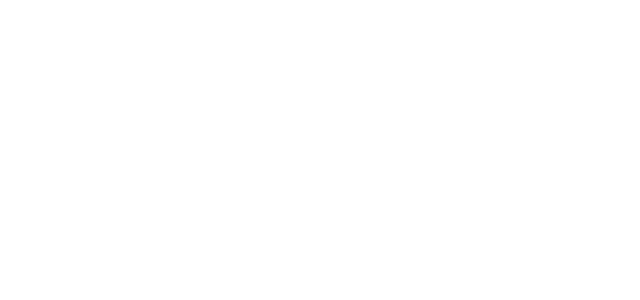
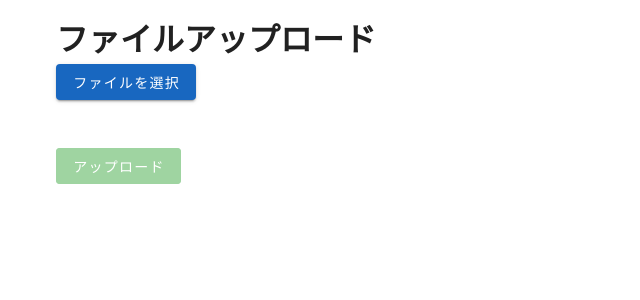
Before and after one commit to same-hack/my-front, a Vue app: page /upload in a window 1280 px wide. Before the commit this address had no page. Shown: the top 300 px of the page, without its empty margins (0-640 px from the left). Built offline with nearby package versions, Linux system fonts and the light colour scheme.

Commit message:
ファイルアップロード

```diff
--- a/src/pages/HomePage.vue
+++ b/src/pages/HomePage.vue
@@ -20,6 +20,10 @@
     <v-btn color="teal darken-2" class="ma-2" to="/my-table">
       My Table List
     </v-btn>
+
+    <v-btn color="deep-purple accent-4" class="ma-2" to="/upload">
+      📁 ファイルアップロード
+    </v-btn>
   </v-container>
 </template>
 
--- /dev/null
+++ b/src/pages/UploadPage.vue
@@ -0,0 +1,86 @@
+<!-- src/pages/UploadPage.vue -->
+<template>
+  <v-container>
+    <h1>ファイルアップロード</h1>
+
+    <!-- ファイル選択ボタン -->
+    <v-btn @click="triggerFileInput" color="primary" class="mb-2">
+      ファイルを選択
+    </v-btn>
+
+    <!-- 実際のファイル選択用 input（非表示） -->
+    <input
+      type="file"
+      ref="fileInput"
+      style="display: none"
+      @change="handleFileChange"
+    />
+
+    <!-- 選択されたファイル名を表示（見た目が崩れないよう常に高さ確保） -->
+    <p style="min-height: 24px">
+      <span v-if="fileName">選択されたファイル: {{ fileName }}</span>
+    </p>
+
+    <!-- アップロードボタン（ファイルが選択されていないときは無効） -->
+    <v-btn
+      @click="submitFile"
+      :disabled="!selectedFile"
+      color="success"
+      class="mt-4"
+    >
+      アップロード
+    </v-btn>
+  </v-container>
+</template>
+
+<script setup lang="ts">
+import { ref } from "vue";
+import axios from "axios";
+import { dialogService } from "@/services/dialogService"; // ✅ ダイアログ共通サービス
+
+// ファイルオブジェクトとファイル名を管理
+const selectedFile = ref<File | null>(null);
+const fileName = ref<string | null>(null);
+const fileInput = ref<HTMLInputElement | null>(null);
+
+// 📂 ファイル選択ダイアログを開く
+const triggerFileInput = () => {
+  fileInput.value?.click();
+};
+
+// 📥 ファイル選択時に呼ばれる関数
+const handleFileChange = (event: Event) => {
+  const target = event.target as HTMLInputElement;
+  const file = target.files?.[0] || null;
+  selectedFile.value = file;
+  fileName.value = file?.name || null;
+};
+
+// 🚀 ファイルアップロード処理
+const submitFile = async () => {
+  if (!selectedFile.value) return;
+
+  const formData = new FormData();
+  formData.append("file", selectedFile.value);
+
+  try {
+    await axios.post("/api/upload", formData, {
+      headers: {
+        "Content-Type": "multipart/form-data",
+      },
+    });
+    await dialogService.alert({
+      title: "",
+      message: "アップロード成功！",
+    });
+    selectedFile.value = null;
+    fileName.value = null;
+  } catch (error) {
+    await dialogService.alert({
+      title: "",
+      message: "アップロードに失敗しました",
+    });
+    console.error(error);
+  }
+};
+</script>
--- a/src/router/index.ts
+++ b/src/router/index.ts
@@ -1,5 +1,3 @@
-// src/router/index.ts
-
 import { createRouter, createWebHistory } from "vue-router";
 
 // 各ページコンポーネントをインポート
@@ -10,7 +8,8 @@
 import UserList from "@/pages/UserList.vue";
 import UserDetail from "@/pages/UserDetail.vue";
 import FastApiUserList from "@/pages/FastApiUserList.vue"; // ← FastAPI連携ページ
-import MyTableList from "@/pages/MyTableList.vue"; // ✅ my_table 一覧ページ（新規追加）
+import MyTableList from "@/pages/MyTableList.vue"; // ← my_table 一覧ページ
+import UploadPage from "@/pages/UploadPage.vue"; // ✅ アップロードページ（追加）
 
 // ルート定義（すべて統合済み）
 const routes = [
@@ -40,11 +39,18 @@
     component: FastApiUserList,
   },
 
-  // ✅ FastAPIと連携する my_table 一覧ページ（新規追加）
+  // FastAPIと連携する my_table 一覧ページ
   {
     path: "/my-table",
     name: "MyTableList",
     component: MyTableList,
+  },
+
+  // ✅ ファイルアップロードページ（新規追加）
+  {
+    path: "/upload",
+    name: "UploadPage",
+    component: UploadPage,
   },
 ];
 
```
